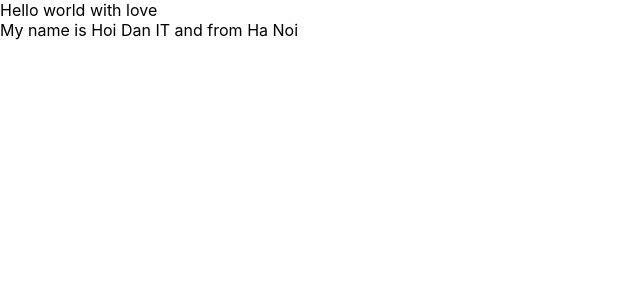
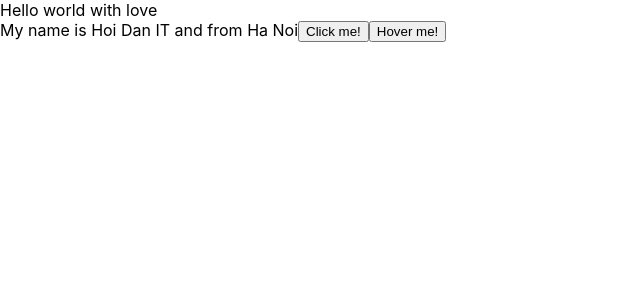
Before and after one commit to hoanganh-k2/dem-react-test, a React (Create React App) app: page / in a window 1280 px wide. Shown: the top 300 px of the page, without its empty margins (0-640 px from the left). Built offline with nearby package versions, Linux system fonts and the light colour scheme.

Commit message:
DOM events and setState

```diff
--- a/src/components/MyComponent.js
+++ b/src/components/MyComponent.js
@@ -6,10 +6,37 @@ class MyComponent extends React.Component {
         address: "Ha Noi",
         age: 22,
     };
+
+    handleOnClick = (event) => {
+        console.log(">> click me", this.state.name);
+        this.setState({
+            name: "Hoang Anh",
+            age: Math.floor(Math.random() * 100 + 1),
+        });
+    };
+
+    handleOnMouseOver = (event) => {
+        console.log(event.pageX);
+    };
+
     render() {
         return (
             <div>
                 My name is {this.state.name} and from {this.state.address}
+                <button
+                    onClick={(event) => {
+                        this.handleOnClick(event);
+                    }}
+                >
+                    Click me!
+                </button>
+                <button
+                    onMouseOver={(event) => {
+                        this.handleOnMouseOver(event);
+                    }}
+                >
+                    Hover me!
+                </button>
             </div>
         );
     }
```
